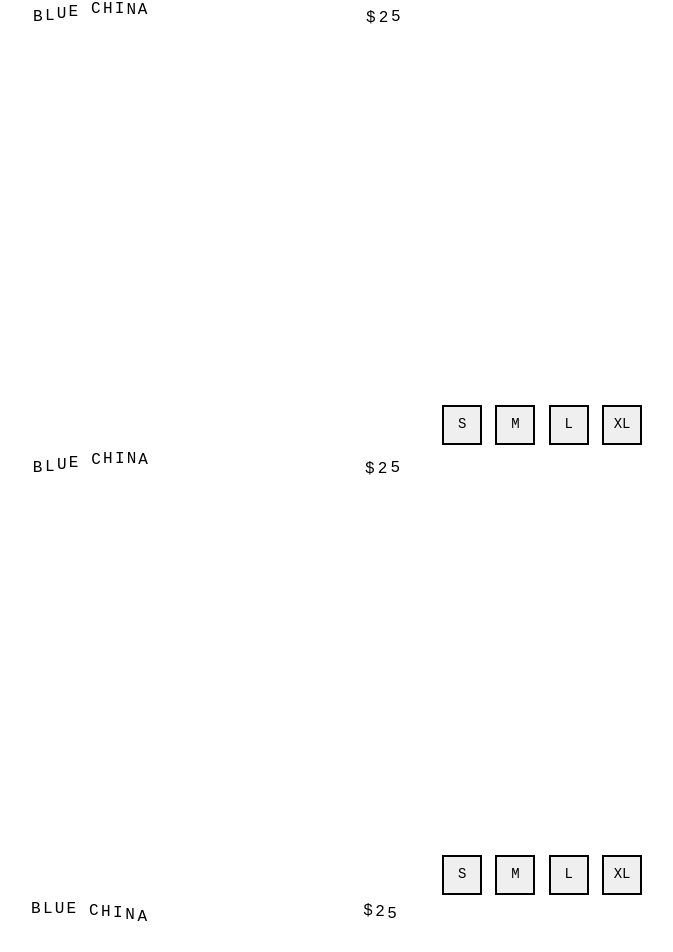
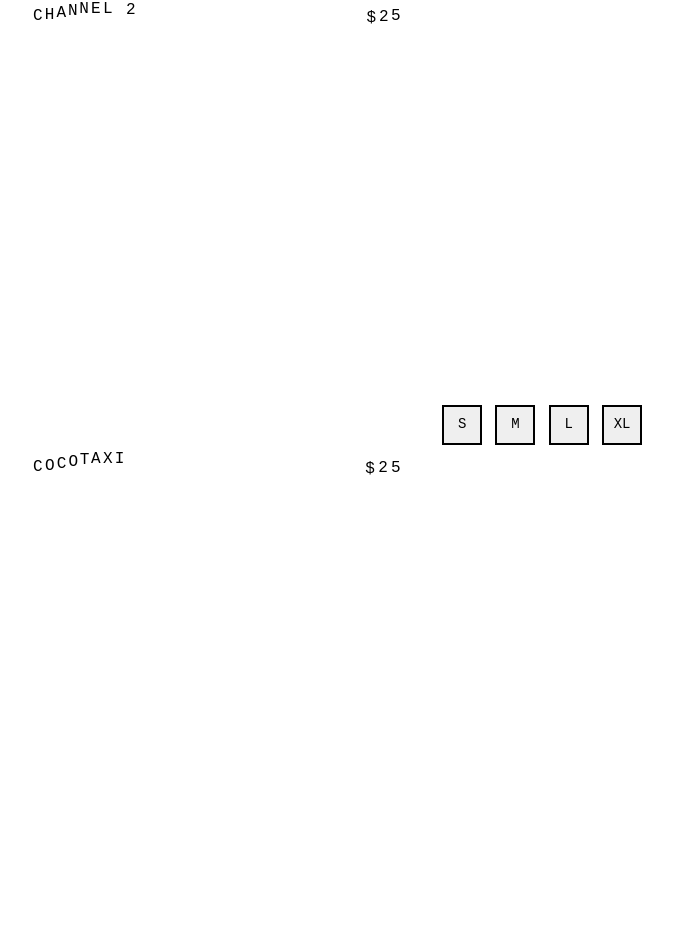
Before and after one commit to just-ma/nitsuj, a React (Create React App) app: page / in a window 1280 px wide. Shown: the part 1845-2797 px from the top of the page, without its empty margins (259-932 px from the left). After the commit the page ends 2700 px from the top, so only its background shows below. Built offline with nearby package versions, Linux system fonts and the light colour scheme.

Commit message:
grid item

```diff
--- a/src/components/box/Box.jsx
+++ b/src/components/box/Box.jsx
@@ -1,5 +1,4 @@
 import React, { useState, useEffect } from "react";
-import { useSelector } from "react-redux";
 import "./Box.scss";
 import nsjLogo from "../../public/nsj.png";
 import test1 from "../../public/test1.jpg";
--- a/src/components/grid/Grid.jsx
+++ b/src/components/grid/Grid.jsx
@@ -2,14 +2,31 @@ import React from "react";
 import GridItem from "../gridItem/GridItem";
 import "./Grid.scss";
 
+const items = [
+  {
+    title: "NIT SU J.",
+    price: "25"
+  },
+  {
+    title: "BLUE CHINA",
+    price: "25"
+  },
+  {
+    title: "CHANNEL 2",
+    price: "25"
+  },
+  {
+    title: "COCOTAXI",
+    price: "25"
+  }
+];
+
 export default function Grid() {
   return (
     <div className="grid">
-      <GridItem />
-      <GridItem />
-      <GridItem />
-      <GridItem />
-      <GridItem />
+      {items.map(i => (
+        <GridItem title={i.title} price={i.price} />
+      ))}
     </div>
   );
 }
--- a/src/components/gridItem/GridItem.jsx
+++ b/src/components/gridItem/GridItem.jsx
@@ -62,13 +62,13 @@ const SizeButton = ({ title, onSelectSize, size }) => {
   );
 };
 
-export default function GridItem() {
+export default function GridItem({ title, price }) {
   return (
     <div className="gridItem">
       <div className="gridItem__left">
-        <WiggleText>BLUE CHINA</WiggleText>
+        <WiggleText>{title}</WiggleText>
         <span className="price">
-          <WiggleText>$25</WiggleText>
+          <WiggleText>{"$" + price}</WiggleText>
         </span>
       </div>
       <div className="gridItem__right">
```
